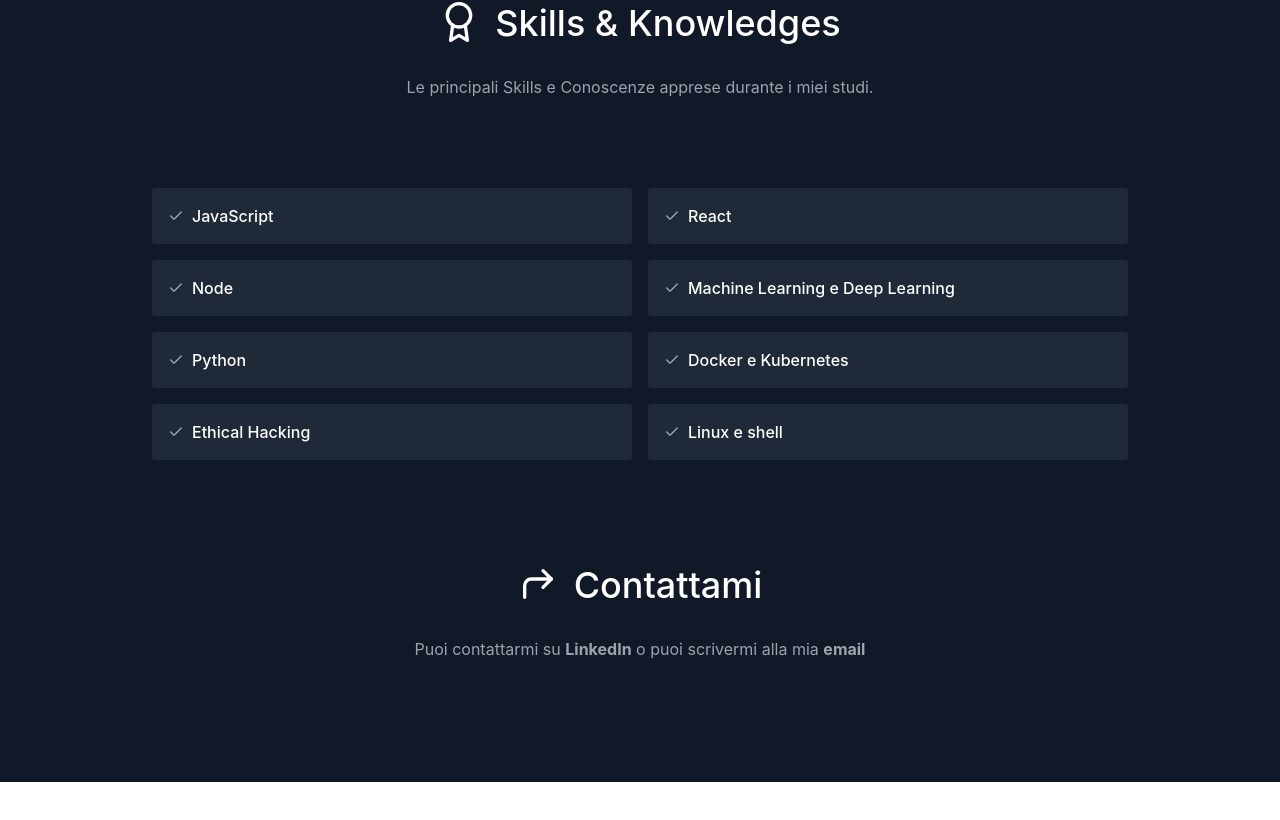
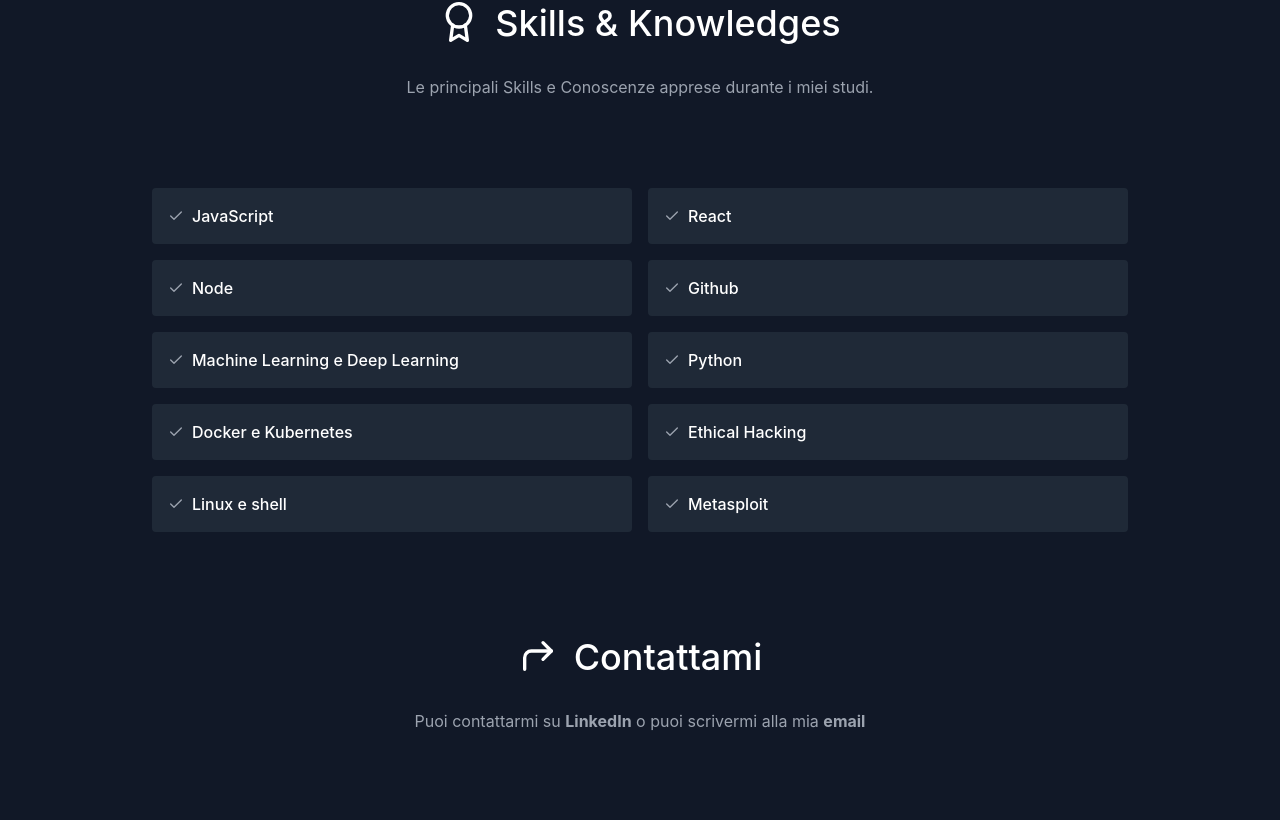
Before and after one commit to vannisil/giovannisilvestri, a React (Create React App) app: page / in a window 1280 px wide. Shown: the part 2016-2836 px from the top of the page. Before the commit the page ends 2798 px from the top, so only its background shows below. Built offline with nearby package versions, Linux system fonts and the light colour scheme.

Commit message:
site_version_1.1

```diff
--- a/src/assets/data.js
+++ b/src/assets/data.js
@@ -37,9 +37,11 @@
   "JavaScript",
   "React",
   "Node",
+  "Github",
   "Machine Learning e Deep Learning",
   "Python",
   "Docker e Kubernetes",
   "Ethical Hacking",
-  "Linux e shell"
+  "Linux e shell",
+  "Metasploit"
 ];
```
